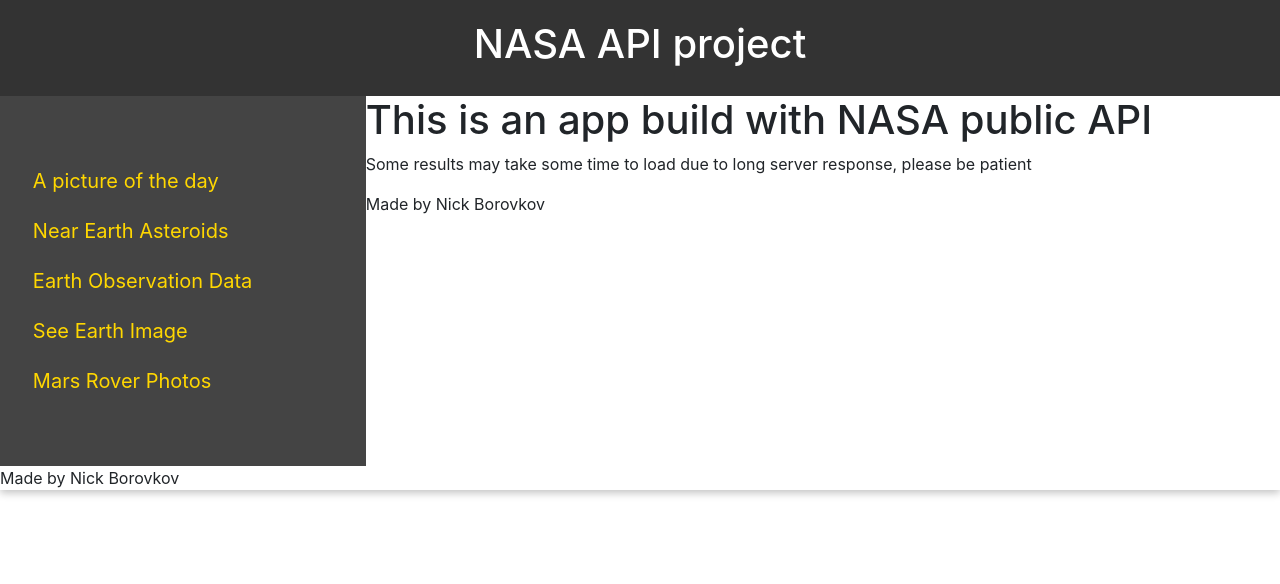
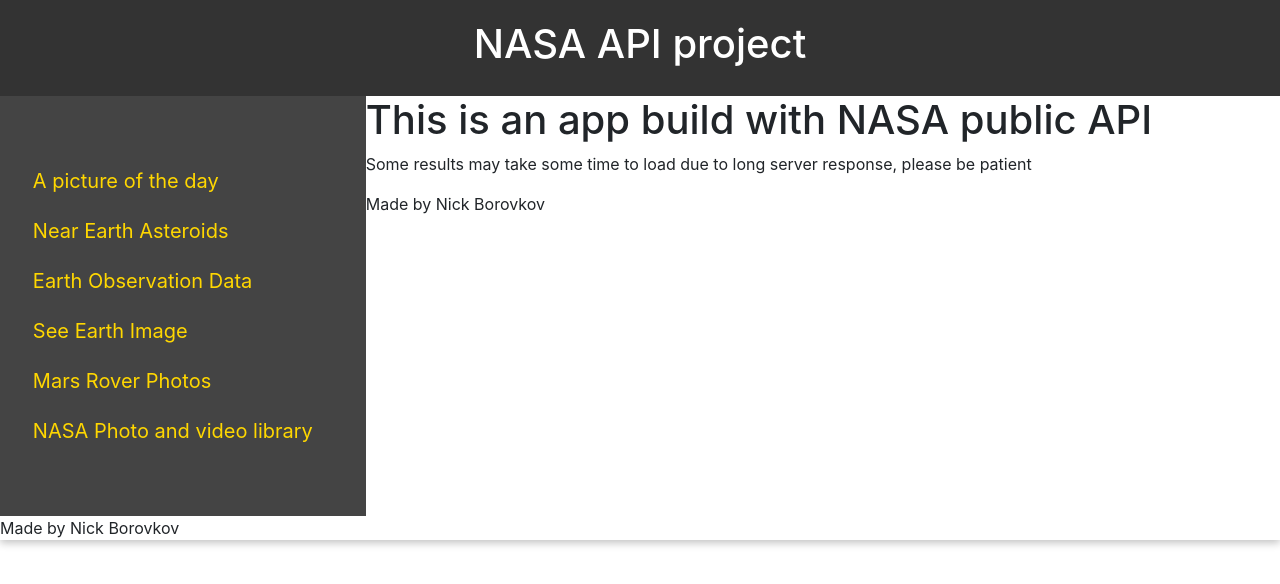
Before and after one commit to Nickborovkov/Earth_Data, a React (Create React App) app: page / in a window 1280 px wide. Shown: the top 584 px of the page. Built offline with nearby package versions, Linux system fonts and the light colour scheme.

Commit message:
added links to new components

```diff
--- a/src/components/navbar/navbar.jsx
+++ b/src/components/navbar/navbar.jsx
@@ -20,6 +20,9 @@
             <NavLink className={s.link}
                      activeClassName={s.linkActive}
                      to='/marsRover'>Mars Rover Photos</NavLink>
+            <NavLink className={s.link}
+                     activeClassName={s.linkActive}
+                     to='/nasaLibrary'>NASA Photo and video library</NavLink>
         </div>
     )
 }
```
